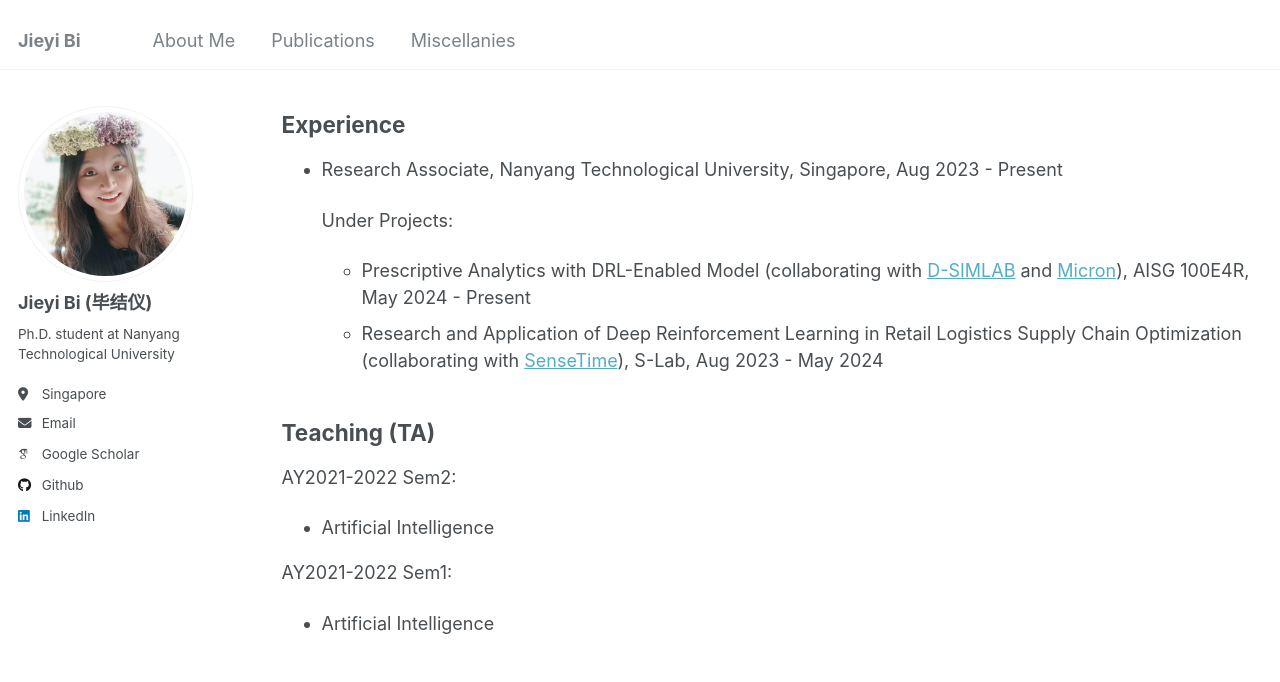
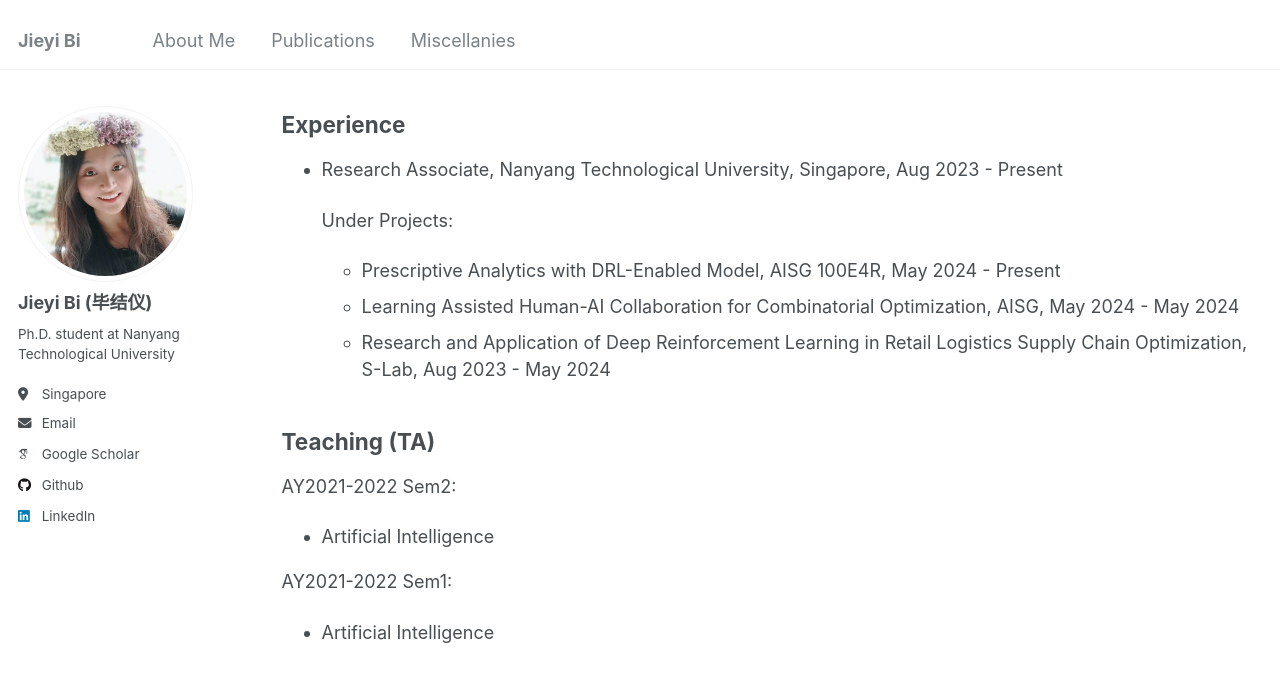
Before and after one commit to jieyibi/jieyibi.github.io, a Jekyll site: the page built from _pages/miscellanies.md, in a window 1280 px wide and 900 px high, scrolled down 1193 px. Shown: the top 682 px of the window. Built offline with Jekyll 4.4.1, drawn with Linux system fonts in a browser that asks for light colours; some web fonts are replaced.

Commit message:
Update miscellanies.md

```diff
--- a/_pages/miscellanies.md
+++ b/_pages/miscellanies.md
@@ -44,8 +44,9 @@ Ministry of Education, AY2018-2019, AY2017-2018
 - Research Associate, Nanyang Technological University, Singapore, Aug 2023 - Present
 
   Under Projects:
-  - Prescriptive Analytics with DRL-Enabled Model (collaborating with [D-SIMLAB](https://d-simlab.com/) and [Micron](https://www.micron.com/)), AISG 100E4R, May 2024 - Present
-  - Research and Application of Deep Reinforcement Learning in Retail Logistics Supply Chain Optimization (collaborating with [SenseTime](https://www.sensetime.com/en)), S-Lab, Aug 2023 - May 2024
+  - Prescriptive Analytics with DRL-Enabled Model, AISG 100E4R, May 2024 - Present
+  - Learning Assisted Human-AI Collaboration for Combinatorial Optimization, AISG, May 2024 - May 2024
+  - Research and Application of Deep Reinforcement Learning in Retail Logistics Supply Chain Optimization, S-Lab, Aug 2023 - May 2024
 
 ## Teaching (TA)
 
```
